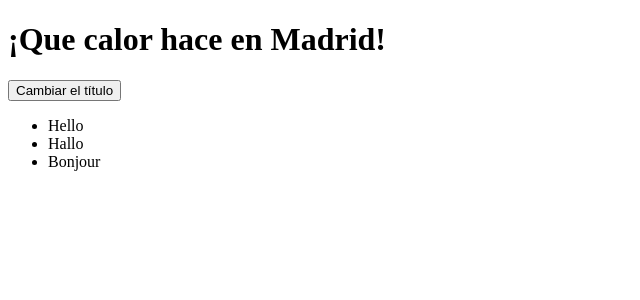
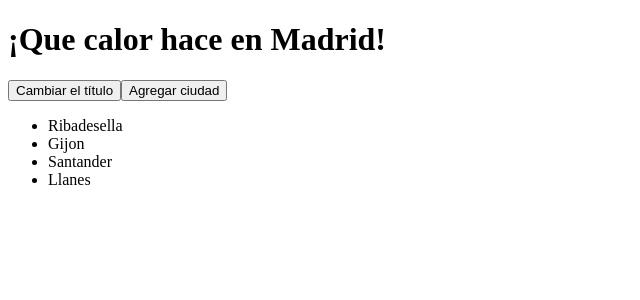
Before and after one commit to rspineda/appAngular, an Angular app: page / in a window 1280 px wide. Shown: the top 300 px of the page, without its empty margins (0-640 px from the left). Built offline with nearby package versions, Linux system fonts and the light colour scheme.

Commit message:
bucle ngfor para agregar dinamicamente un array

```diff
--- a/src/app/app.component.html
+++ b/src/app/app.component.html
@@ -1,9 +1,8 @@
 <h1>{{title}}</h1>
 
-<button (click)='changeTitle()'>Cambiar el título</button>
+<button (click)="changeTitle()">Cambiar el título</button>
+<button (click)="addCity()">Agregar ciudad</button>
 
 <ul>
-  <li>Hello</li>
-  <li>Hallo</li>
-  <li>Bonjour</li>
+  <li *ngFor="let city of cities">{{city}}</li>
 </ul>
--- a/src/app/app.component.ts
+++ b/src/app/app.component.ts
@@ -8,8 +8,14 @@
 export class AppComponent {
   title = '¡Que calor hace en Madrid!';
   name = 'Ronald';
+  cities = ['Ribadesella', 'Gijon', 'Santander', 'Llanes'];
 
   changeTitle(){
     this.title = '¡Que venga el Otoño ya!';
   }
+
+  addCity(){
+    this.cities.push('Madrid');
+  }
+
 }
```
